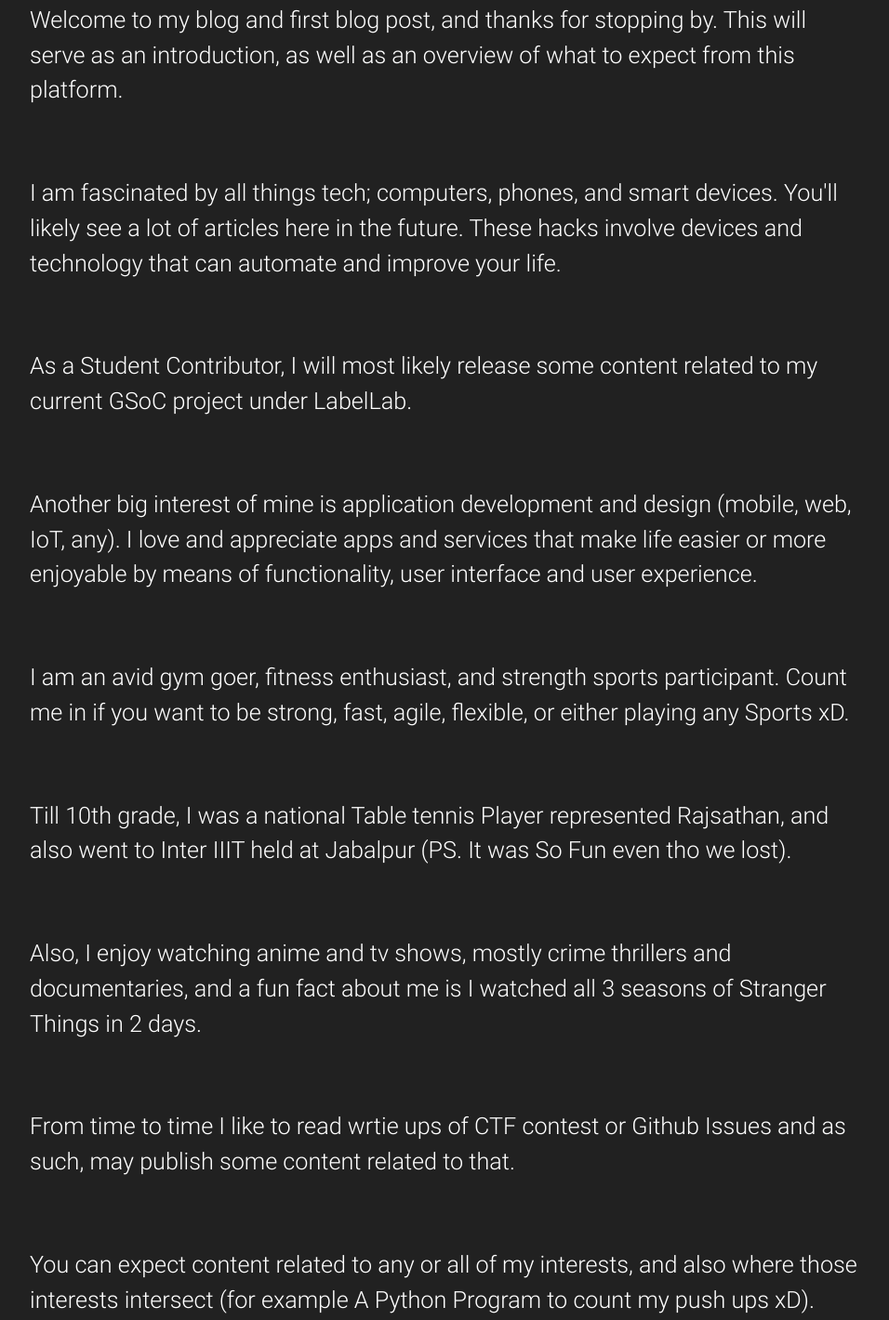
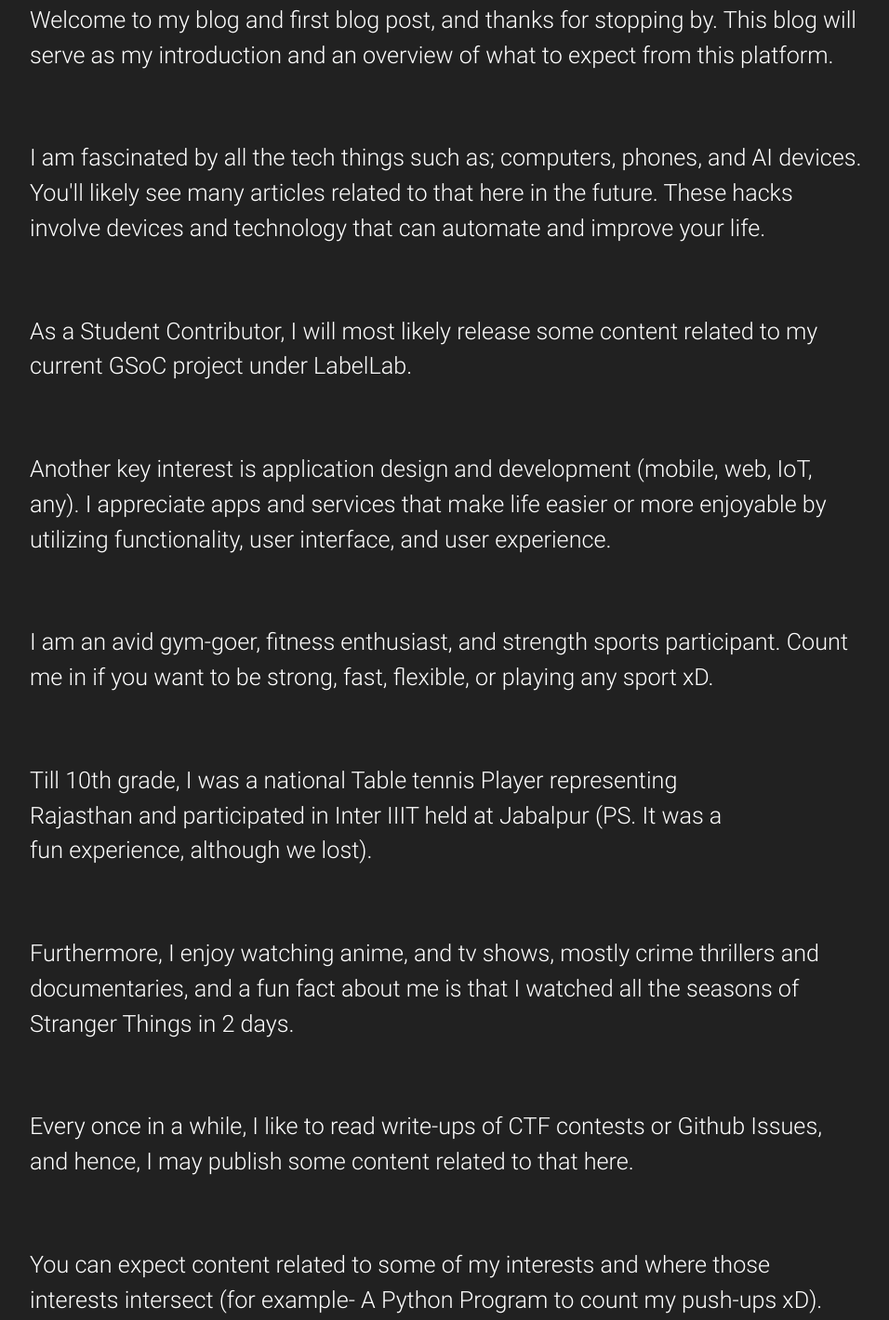
Before and after one commit to M-A-D-A-R-A/-M-A-D-A-R-A.github.io, a plain HTML site: page blog/2022/introduction.html in a window 1280 px wide. Shown: the part 242-1662 px from the top of the page at 93% size, without its empty margins (160-1116 px from the left). Drawn offline with nearby package versions, Linux system fonts and the light colour scheme; files whose address does not match are found by name.

Commit message:
spell mistakes correct

```diff
--- a/blog/2022/introduction.html
+++ b/blog/2022/introduction.html
@@ -62,46 +62,39 @@
     </p>
     <br>
     <p class="flow-text white-text">
-        Welcome to my blog and first blog post, and thanks for stopping by.
-        This will serve as an introduction, as well as an overview of what to expect from this platform.
+      Welcome to my blog and first blog post, and thanks for stopping by. This blog will serve as my introduction and an overview of what to expect from this platform.
     </p>
     <br>
     <p class="flow-text white-text">
-        I am fascinated by all things tech; computers, phones, and smart devices. You'll likely see a lot of articles here in the future.
-        These hacks involve devices and technology that can automate and improve your life.
+      I am fascinated by all the tech things such as; computers, phones, and AI devices. You'll likely see many articles related to that here in the future. These hacks involve devices and technology that can automate and improve your life.
     </p>
     <br>
     <p class="flow-text white-text">
-        As a Student Contributor, I will most likely release some content related to my current GSoC project under LabelLab.
+      As a Student Contributor, I will most likely release some content related to my current GSoC project under LabelLab.
     </p>
     <br>
     <p class="flow-text white-text">
-      Another big interest of mine is application development and design (mobile, web, IoT, any). I love and appreciate
-      apps and services that make life easier or more enjoyable by means of functionality, user interface and user
-      experience.
+      Another key interest is application design and development (mobile, web, IoT, any). I appreciate apps and services that make life easier or more enjoyable by utilizing functionality, user interface, and user experience.
     </p>
     <br>
     <p class="flow-text white-text">
-        I am an avid gym goer, fitness enthusiast, and strength sports participant.
-        Count me in if you want to be strong, fast, agile, flexible, or either playing any Sports xD.
+      I am an avid gym-goer, fitness enthusiast, and strength sports participant. Count me in if you want to be strong, fast, flexible, or playing any sport xD.
     </p>
     <br>
     <p class="flow-text white-text">
-      Till 10th grade, I was a national Table tennis Player represented Rajsathan, and also went to Inter IIIT held at Jabalpur (PS. It was So Fun even tho we lost).
+      Till 10th grade, I was a national Table tennis Player representing Rajasthan and participated in Inter IIIT held at Jabalpur (PS. It was a fun experience, although we lost).
     </p>
     <br>
     <p class="flow-text white-text">
-        Also, I enjoy watching anime and tv shows, mostly crime thrillers and documentaries, and a fun fact about me is I watched all 3 seasons of Stranger Things in 2 days.
+      Furthermore, I enjoy watching anime, and tv shows, mostly crime thrillers and documentaries, and a fun fact about me is that I watched all the seasons of Stranger Things in 2 days.
     </p>
     <br>
     <p class="flow-text white-text">
-      From time to time I like to read wrtie ups of CTF contest or Github Issues and as such, may publish some content related
-      to that.
+      Every once in a while, I like to read write-ups of CTF contests or Github Issues, and hence, I may publish some content related to that here.
     </p>
     <br>
     <p class="flow-text white-text">
-      You can expect content related to any or all of my interests, and also where those interests intersect (for example
-      A Python Program to count my push ups xD).
+      You can expect content related to some of my interests and where those interests intersect (for example- A Python Program to count my push-ups xD).
     </p>
     <br>
     <p class="flow-text white-text">
```
